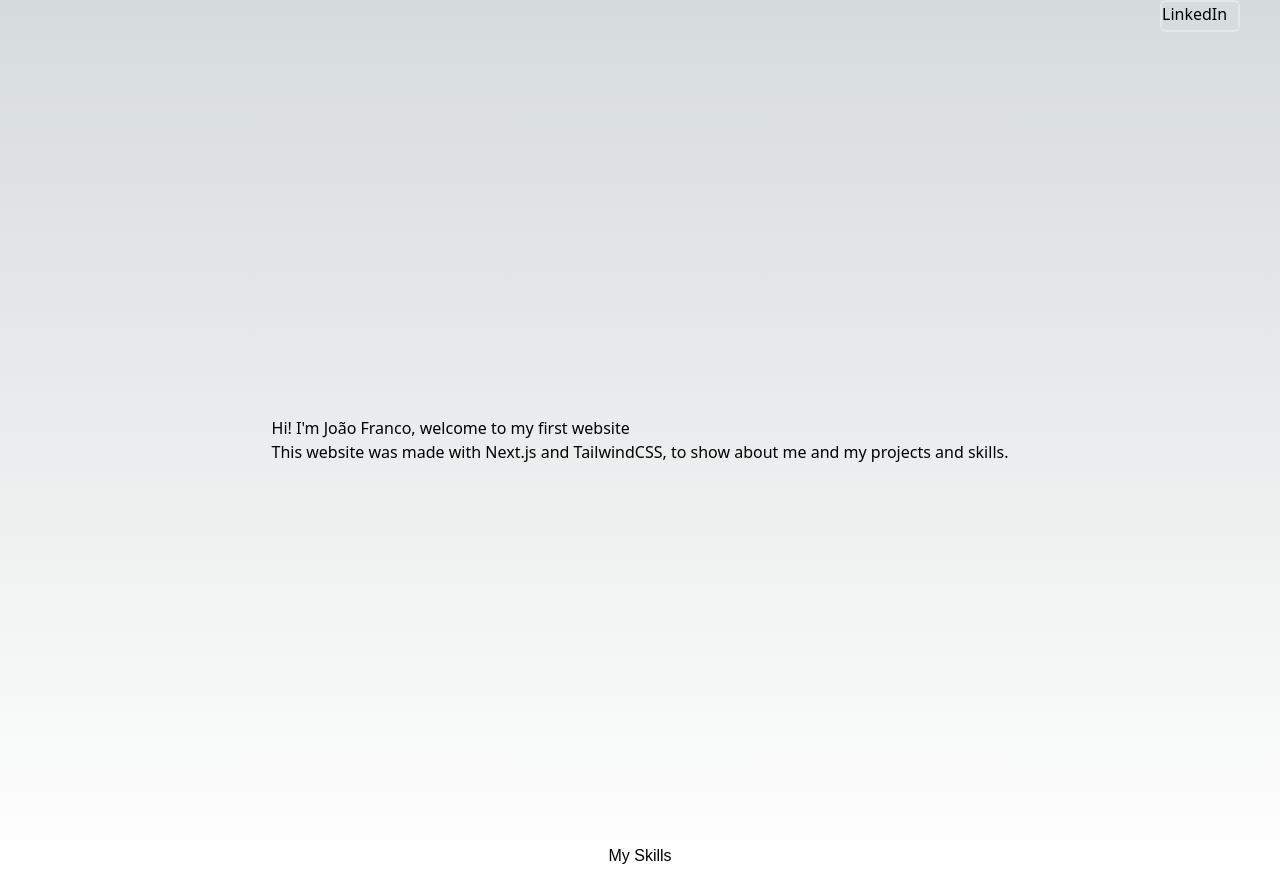
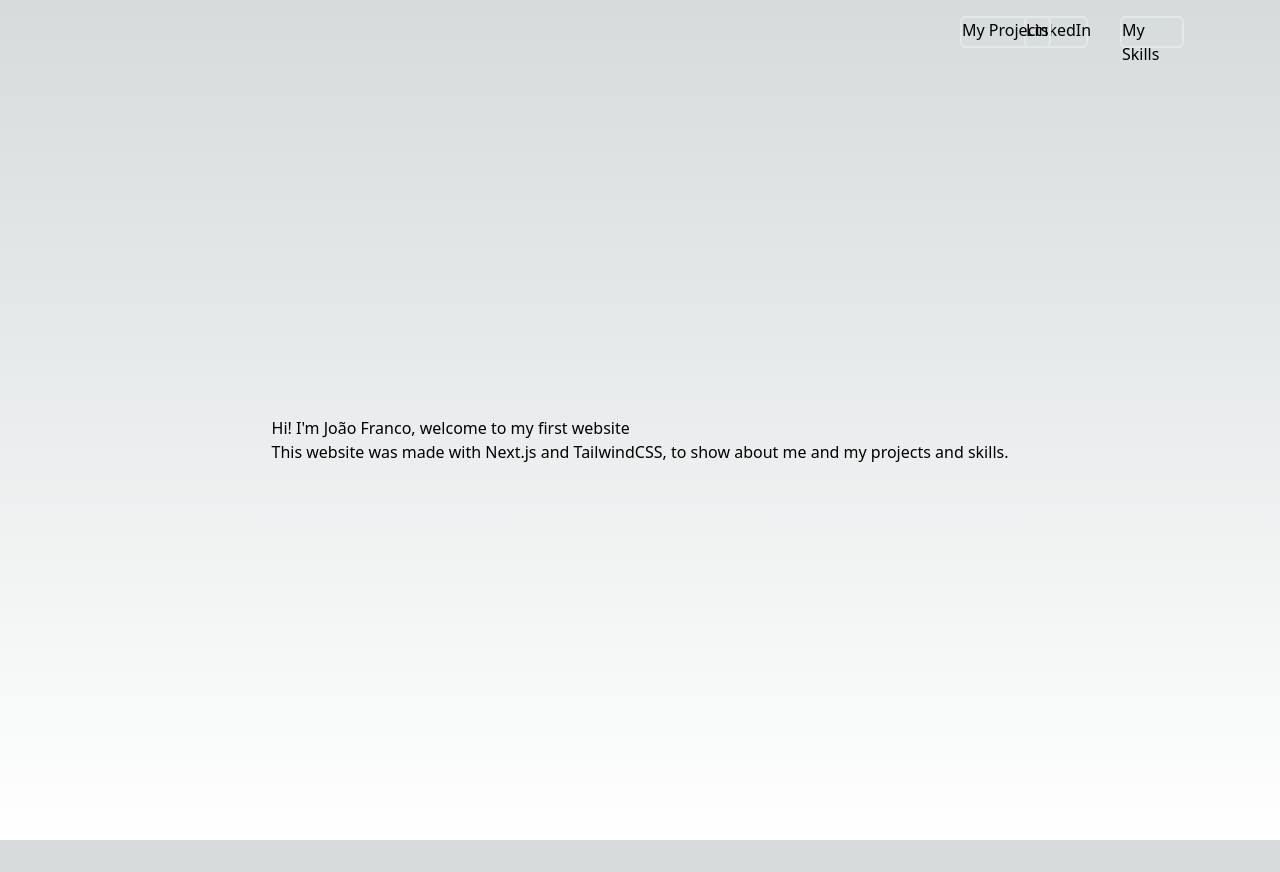
Before and after one commit to iPonzu/my-app-next, a Next.js app: page / in a window 1280 px wide. After the commit the page ends 840 px from the top, so only its background shows below. Built offline with nearby package versions, Linux system fonts and the light colour scheme.

Commit message:
updating UI

```diff
--- a/src/app/globals.css
+++ b/src/app/globals.css
@@ -34,15 +34,3 @@ body {
   font-weight: 100;
 
 }
-#btlink
-{
-    border: none;
-    outline: none;
-    transition: ease-out .3s;
-    cursor: pointer;
-    font-size: 1.5rem;
-    color: var(--nice-color);
-    z-index: 1;
-    background-color: var(--nav-dark);
-    font-weight: 400;
-}
--- a/src/app/page.tsx
+++ b/src/app/page.tsx
@@ -10,22 +10,29 @@ export default function Page(){
   return(
     <main>
       <nav id="navbar">
-        <header className="w-screen px-4 py-5 flex justify-content align-center">
-          <ul>
-            <a className="font-sans absolute top-0 right-10 h-8 w-20 border-2 rounded-md hover:transition-all hover:bg-cyan-950 " href="https://www.google.com" target="_blank">LinkedIn</a>
-            <a href=""></a>
-          </ul>
+        <header className="w-screen px-4 py-5 flex items-center">
+          <div className="flex align-text-top">
+              <ul>
+                <a className="font-sans absolute inset-y-4 right-48 h-8 w-16 border-2 rounded-md hover:transition-all hover:bg-cyan-950 " href="https://www.linkedin.com/in/joao-ignacio-castro-franco-634873232/" target="_blank">LinkedIn</a>
+                <a href=""></a>
+              </ul>
+          </div>
+              <div className="flex align-text-top">
+                <div className="font-sans absolute right-24 inset-y-4 h-8 w-16 border-2 rounded-md hover:transition-all hover:bg-red-950">
+                      <Link className="font-sans 12px" href="/skills">My Skills</Link>
+                  </div>
+              </div>
+                <div className="flex align-text-top">
+                  <div className="font-sans absolute inset-y-4 h-8 w-30 left-3/4 border-2 rounded-md hover:transition-all hover:bg-green-900">
+                      <Link className="font-sans 12px" href="/projects">My Projects</Link>
+                  </div>
+                </div>
         </header>
           <div className="flex items-center justify-center h-screen">
             <h1 className="font-sans">Hi! I'm João Franco, welcome to my first website <br />
               This website was made with Next.js and TailwindCSS, to show about me and my projects and skills. <br />
             </h1>
           </div>
-            <div className="flex flex-col items-center justify-center h-8">
-              <div className="text-center">
-                <Link className="" href="/skills">My Skills</Link>
-              </div>
-            </div>
       </nav>
     </main>
   )
```
Also changed, not shown: src/app/logo.png (deleted).
